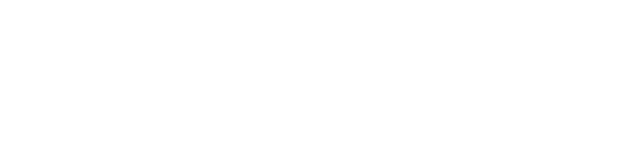
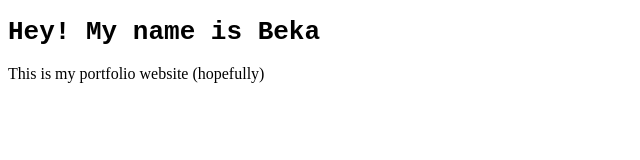
Before and after one commit to erbekah/rbowden_UX, a plain HTML site: page index.html in a window 1280 px wide. Shown: the whole page, without its empty margins (0-640 px from the left). Drawn offline with Linux system fonts and the light colour scheme.

Commit message:
CSS added

```diff
--- a/index.html
+++ b/index.html
@@ -5,8 +5,11 @@
     <meta http-equiv="X-UA-Compatible" content="IE=edge">
     <meta name="viewport" content="width=device-width, initial-scale=1.0">
     <title>rbowden_UX test template</title>
+    <link rel="stylesheet" href="styles.css" />
 </head>
 <body>
+    <h1> Hey! My name is Beka</h1>
+   <p>This is my portfolio website (hopefully)</p>
 
 </body>
 </html>
--- /dev/null
+++ b/styles.css
@@ -0,0 +1,3 @@
+h1 {
+    font-family: monospace;
+}
```
